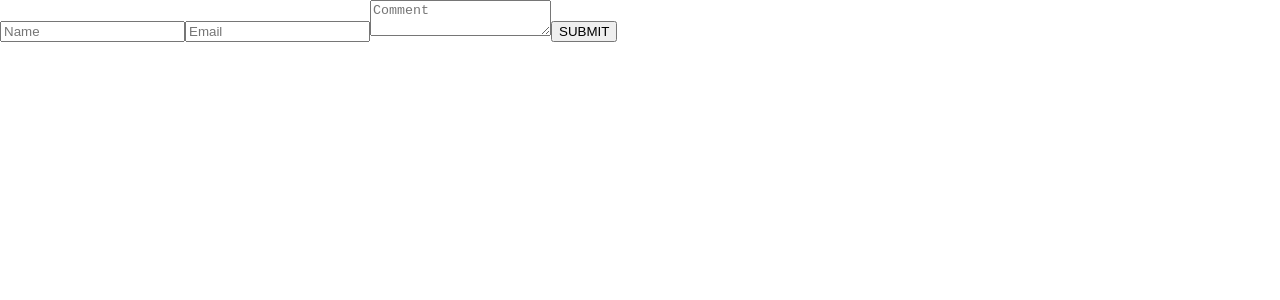
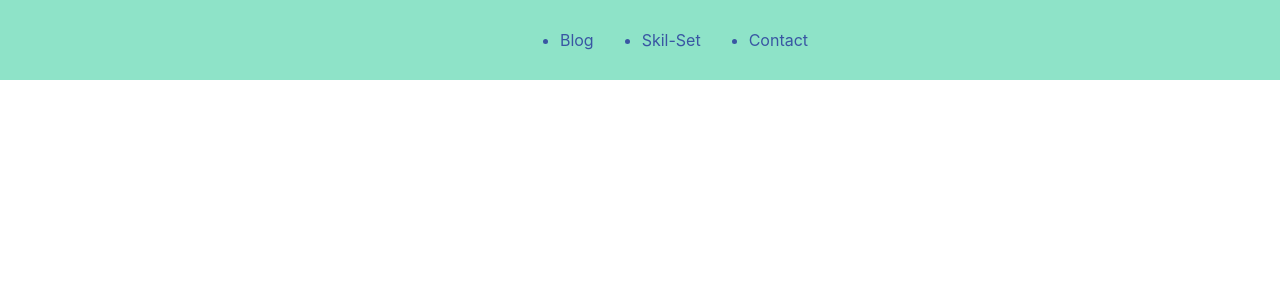
Before and after one commit to Mogy1945/mogyblog, a Next.js app: page /contact in a window 1280 px wide. Shown: the top 300 px of the page. Built offline with nearby package versions, Linux system fonts and the light colour scheme.

Commit message:
add head and header

```diff
--- a/pages/contact.js
+++ b/pages/contact.js
@@ -1,4 +1,6 @@
 import { useState } from 'react';
+import Head from "next/head";
+import Header from '../components/Header';
 
 const Contact = () => {
     const [form, setForm] = useState({
@@ -33,6 +35,12 @@ const Contact = () => {
     };
 
     return (
+        <>
+            <Head>
+                <title>Contact | Mogy-Blog</title>
+            </Head>
+            <Header />
+            <main>
                 <form>
                     <input
                         onChange={(e) => {
@@ -81,6 +89,8 @@ const Contact = () => {
                         value="SUBMIT"
                     />
                 </form>
+            </main>
+        </>
     );
 };
 
```
Lines whose indentation alone changed are shown as unchanged.
